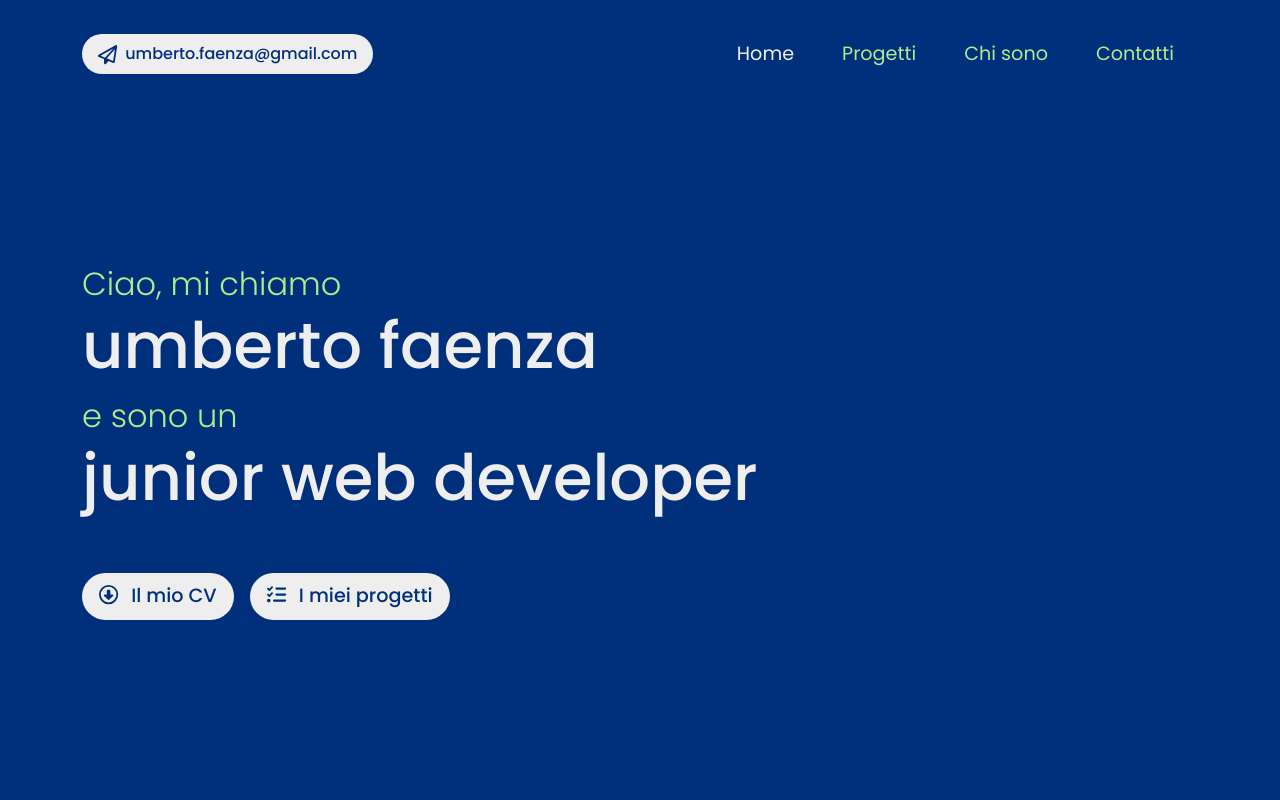
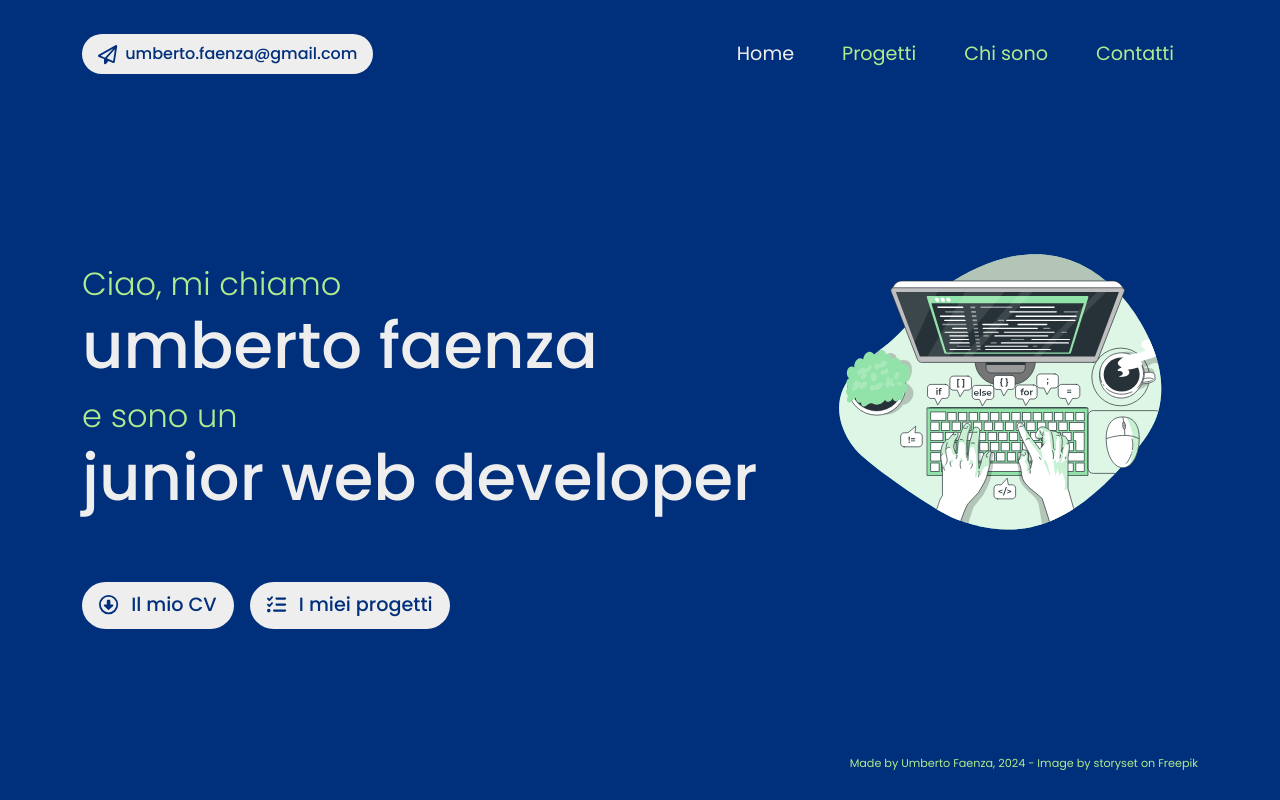
Before and after one commit to umbertofaenza/portfolio, a Vue app: page / in a window 1280 px wide. Built offline with nearby package versions, Linux system fonts and the light colour scheme; a web font is replaced by a local one.

Commit message:
feat: add home img + credits

```diff
--- a/src/components/pages/Home.vue
+++ b/src/components/pages/Home.vue
@@ -14,9 +14,9 @@ export default {
     <!--# jumbo -->
     <div id="jumbo">
       <div class="container">
-        <div class="jumbo row">
+        <div class="jumbo row w-100">
           <!--* jumbo text -->
-          <div class="col-12">
+          <div class="col-8 d-flex align-items-center">
             <div id="jumbo-text">
               <!-- text -->
               <span class="jumbo-hello">Ciao, mi chiamo</span>
@@ -27,6 +27,15 @@ export default {
               <!-- role -->
               <h1 class="role">junior web developer</h1>
             </div>
+          </div>
+
+          <!--* img -->
+          <div class="d-none d-md-flex col-md-4 align-items-center">
+            <img
+              class="jumbo-img"
+              src="../../../img/webdev.svg"
+              alt="web_dev"
+            />
           </div>
 
           <!--* jumbo buttons -->
@@ -63,6 +72,23 @@ export default {
       </div>
     </div>
   </main>
+
+  <footer>
+    <div class="container">
+      <div class="row">
+        <!--* credits  -->
+        <div class="col-12 credits text-md-end">
+          Made by Umberto Faenza, 2024
+          <a
+            class="d-none d-md-inline"
+            href="https://www.freepik.com/free-vector/code-typing-concept-illustration_10259340.htm#page=6&query=web%20dev&position=12&from_view=search&track=ais&uuid=5f3f30b1-9246-45fa-a4cf-aac18dc8b5d1"
+          >
+            - Image by storyset on Freepik</a
+          >
+        </div>
+      </div>
+    </div>
+  </footer>
 </template>
 
 <style lang="scss" scoped>
@@ -98,6 +124,10 @@ export default {
   color: #eee;
 
   width: fit-content;
+}
+
+.jumbo-img {
+  max-width: 100%;
 }
 
 .jumbo-btn {
@@ -139,6 +169,11 @@ export default {
   margin-right: 2rem;
 }
 
+.credits {
+  font-size: 0.7rem;
+  color: $secondary-color;
+}
+
 @media only screen and (max-width: 399px) {
   #jumbo-text {
     font-size: 10%;
```
Also changed, not shown: img/webdev.svg (added).
